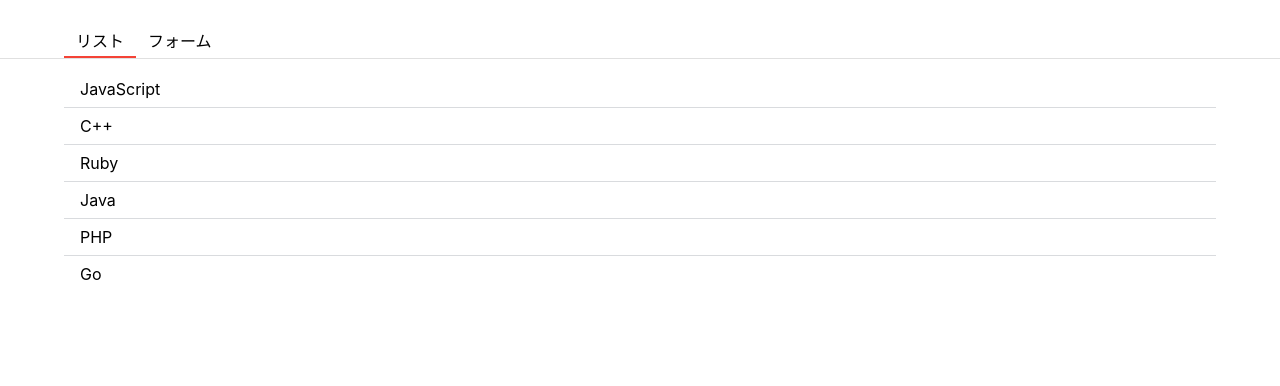
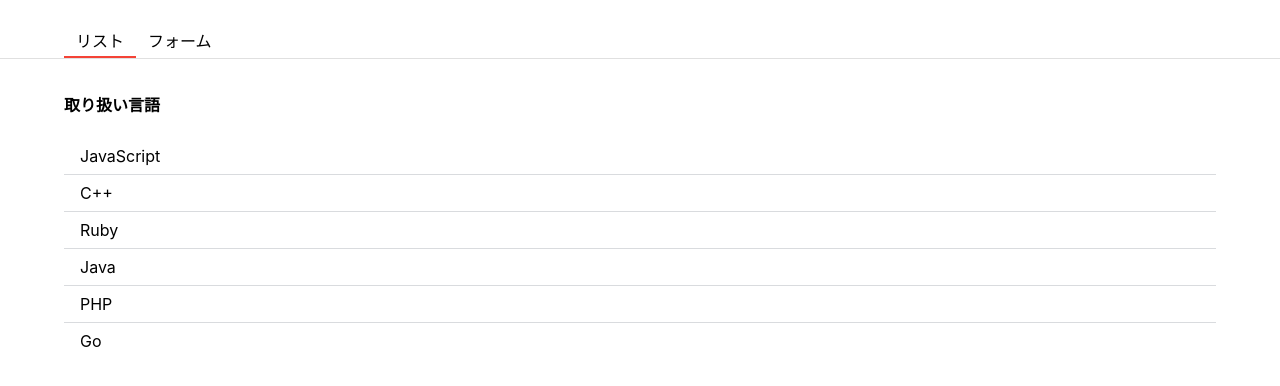
Before and after one commit to webSiteDev-NH/React_TS_APP, a React (Create React App) app: page / in a window 1280 px wide. Shown: the top 386 px of the page. Built offline with nearby package versions, Linux system fonts and the light colour scheme.

Commit message:
子コンポーネントを受け取る

```diff
--- /dev/null
+++ b/src/components/tab-body-container.tsx
@@ -0,0 +1,18 @@
+import styled from 'styled-components';
+
+const Container = styled.div`
+  padding: 12px 64px;
+`
+interface Title {
+  title: string;
+  children?: React.ReactNode;
+}
+export const TabBodyContainer: React.FC<Title> = ({title, children}) => {
+
+  return(
+    <Container>
+      <h4>{title}</h4>
+      {children}
+    </Container>
+  )
+}
--- a/src/form.tsx
+++ b/src/form.tsx
@@ -1,13 +1,14 @@
 import {useState} from 'react';
 import styled from 'styled-components';
-import {Button} from './const/button'
+import {Button} from './components/button';
+import {TabBodyContainer} from './components/tab-body-container';
 
 // CSS
 // styled-components
 /*----------------------------------- */
-const Container = styled.div`
-  padding: 12px 64px ;
-`
+// const Container = styled.div`
+//   padding: 12px 64px ;
+// `
 
 const Label = styled.label`
   display: flex;
@@ -58,8 +59,7 @@ export const Form: React.FC<FunctionProps> = ({onAddLang}) => {
   }
 
   return(
-    <Container>
-      <h4>新しい言語の追加</h4>
+    <TabBodyContainer title="新しい言語の追加">
       <form onSubmit={submitForm}>
         <div>
           <Label>言語</Label>
@@ -73,6 +73,6 @@ export const Form: React.FC<FunctionProps> = ({onAddLang}) => {
           <FormButton>追加</FormButton>
         </div>
       </form>
-    </Container>
+    </TabBodyContainer>
   )
 }
--- a/src/list.tsx
+++ b/src/list.tsx
@@ -1,12 +1,13 @@
 import styled from 'styled-components';
 import {useEffect} from 'react';
+import {TabBodyContainer} from './components/tab-body-container';
 
 // CSS
 // styled-components
 /*----------------------------------- */
-const Container = styled.div`
-  padding: 12px 64px ;
-`
+// const Container = styled.div`
+//   padding: 12px 64px ;
+// `
 
 // 要素:nth-child(値){ 内容 }
 // n+2 = 2番目以降
@@ -37,13 +38,15 @@ export const List: React.FC<{langs: string[]}> = ({langs}) => {
   })
 
   return(
-    <Container>
-      {
-        langs.map((lang, index) => {
-          return <ListItem key={index} >{ lang }</ListItem>
-        })
-      }
-    </Container>
+    <TabBodyContainer title="取り扱い言語">
+      <div>
+        {
+          langs.map((lang, index) => {
+            return <ListItem key={index} >{ lang }</ListItem>
+          })
+        }
+      </div>
+    </TabBodyContainer>
   )
 
 }
```
Also changed, not shown: src/components/button.tsx (renamed from src/const/button.tsx).
